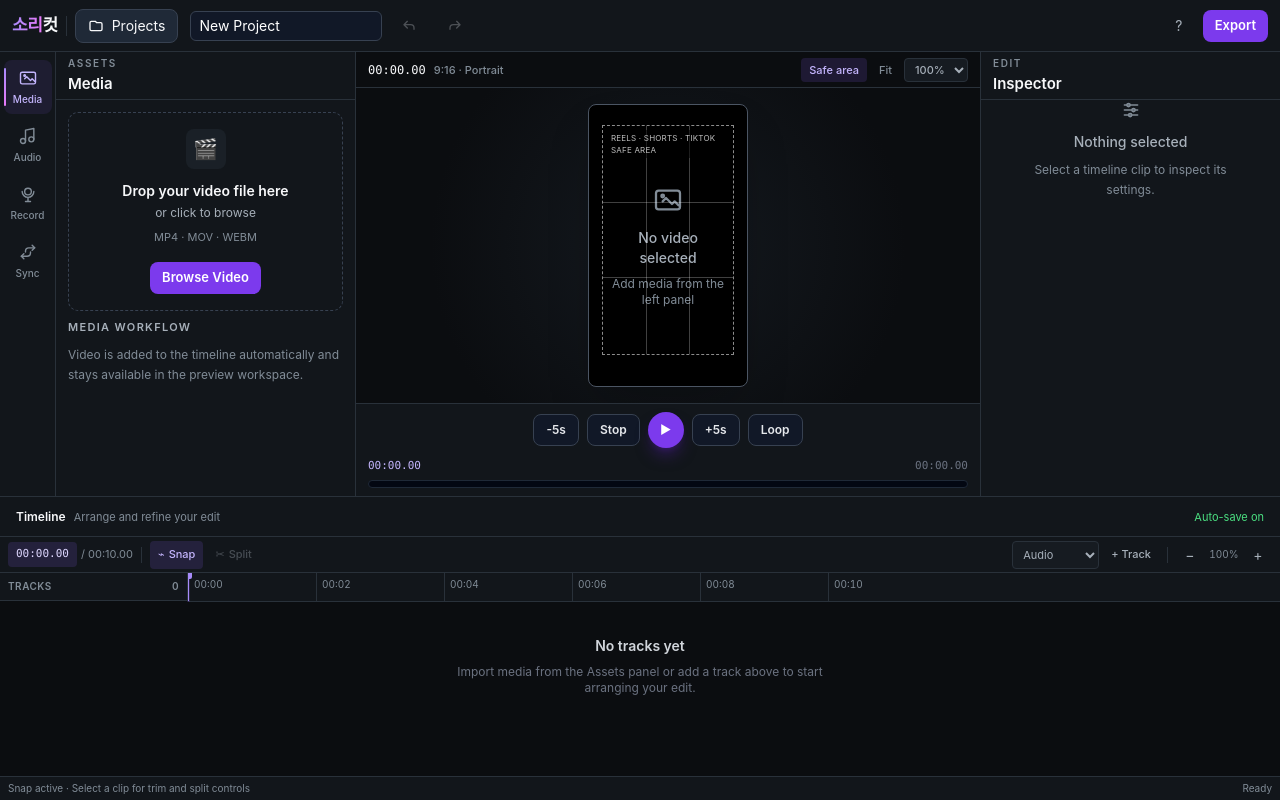
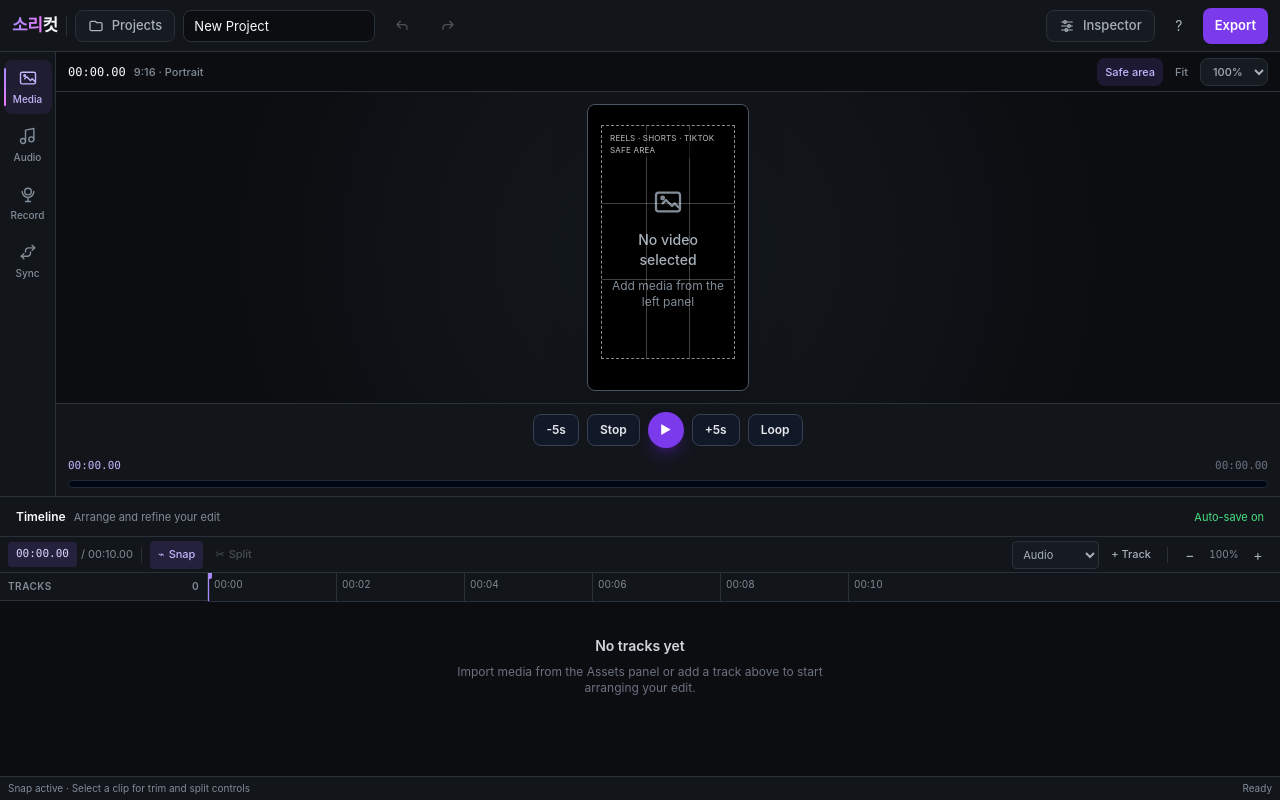
Before and after one commit to woohyun7878/sori-cut, a React (Vite) app in the folder apps/web/: page /studio in a window 1280 px wide. Built offline with nearby package versions, Linux system fonts and the light colour scheme.

Commit message:
fix: refine studio spacing and alignment
Co-authored-by: Copilot App <223556219+Copilot@users.noreply.github.com>

```diff
--- a/apps/web/src/components/ProjectManager.tsx
+++ b/apps/web/src/components/ProjectManager.tsx
@@ -1,6 +1,11 @@
 import { useCallback, useEffect, useState } from 'react';
 import { useProjectStore } from '../store/useProjectStore';
-import { listProjects, deleteProject, loadProject, type ProjectSummary } from '../lib/projectStorage';
+import {
+  listProjects,
+  deleteProject,
+  loadProject,
+  type ProjectSummary,
+} from '../lib/projectStorage';
 import type { SaveStatus } from '../hooks/useAutoSave';
 
 interface ProjectManagerProps {
@@ -91,14 +96,20 @@ export function ProjectManager({ saveStatus }: ProjectManagerProps) {
 
   return (
     <div className="relative">
-      {/* Compact top bar */}
-      <div className="flex items-center gap-3">
-        <button
-          onClick={() => setIsOpen(!isOpen)}
-          className="flex items-center gap-2 rounded-lg border border-gray-700 bg-gray-800 px-3 py-1.5 text-sm hover:bg-gray-700 transition-colors"
-        >
-          <svg className="h-4 w-4" fill="none" viewBox="0 0 24 24" stroke="currentColor" strokeWidth={2}>
-            <path strokeLinecap="round" strokeLinejoin="round" d="M3 7v10a2 2 0 002 2h14a2 2 0 002-2V9a2 2 0 00-2-2h-6l-2-2H5a2 2 0 00-2 2z" />
+      <div className="flex min-w-0 items-center gap-2">
+        <button onClick={() => setIsOpen(!isOpen)} className="studio-secondary-button">
+          <svg
+            className="h-4 w-4"
+            fill="none"
+            viewBox="0 0 24 24"
+            stroke="currentColor"
+            strokeWidth={2}
+          >
+            <path
+              strokeLinecap="round"
+              strokeLinejoin="round"
+              d="M3 7v10a2 2 0 002 2h14a2 2 0 002-2V9a2 2 0 00-2-2h-6l-2-2H5a2 2 0 00-2 2z"
+            />
           </svg>
           Projects
         </button>
@@ -107,7 +118,7 @@ export function ProjectManager({ saveStatus }: ProjectManagerProps) {
           type="text"
           value={projectName}
           onChange={(e) => setProjectName(e.target.value)}
-          className="rounded-md border border-gray-700 bg-gray-900 px-2 py-1 text-sm text-white focus:border-brand-500 focus:outline-none w-48"
+          className="h-8 w-48 min-w-0 rounded-control border border-editor-border bg-canvas px-2.5 text-[13px] text-primary focus:border-brand-500"
           placeholder="Project name"
         />
 
@@ -130,12 +141,12 @@ export function ProjectManager({ saveStatus }: ProjectManagerProps) {
 
       {/* Dropdown project list */}
       {isOpen && (
-        <div className="absolute left-0 top-full z-50 mt-2 w-80 rounded-xl border border-gray-700 bg-gray-900 shadow-xl">
-          <div className="flex items-center justify-between border-b border-gray-700 px-4 py-3">
+        <div className="absolute left-0 top-full z-50 mt-2 w-80 overflow-hidden rounded-editor border border-editor-border bg-surface-raised shadow-xl">
+          <div className="flex h-12 items-center justify-between border-b border-editor-border px-3">
             <h3 className="text-sm font-semibold text-white">Projects</h3>
             <button
               onClick={handleNewProject}
-              className="rounded-md bg-brand-600 px-3 py-1 text-xs font-medium text-white hover:bg-brand-700 transition-colors"
+              className="h-8 rounded-control bg-brand-600 px-3 text-xs font-medium text-white transition-colors hover:bg-brand-700"
             >
               + New Project
             </button>
@@ -143,14 +154,12 @@ export function ProjectManager({ saveStatus }: ProjectManagerProps) {
 
           <div className="max-h-64 overflow-y-auto">
             {projects.length === 0 ? (
-              <p className="px-4 py-6 text-center text-sm text-gray-500">
-                No saved projects.
-              </p>
+              <p className="px-4 py-6 text-center text-sm text-gray-500">No saved projects.</p>
             ) : (
               projects.map((p) => (
                 <div
                   key={p.id}
-                  className={`flex items-center justify-between px-4 py-3 hover:bg-gray-800 transition-colors cursor-pointer border-b border-gray-800 last:border-b-0 ${
+                  className={`flex min-h-12 items-center justify-between border-b border-editor-border px-3 transition-colors last:border-b-0 hover:bg-hover ${
                     p.id === projectId ? 'bg-gray-800/50' : ''
                   }`}
                   onClick={() => handleLoad(p.id)}
@@ -167,8 +176,18 @@ export function ProjectManager({ saveStatus }: ProjectManagerProps) {
                     className="ml-2 rounded p-1 text-gray-500 hover:bg-red-900/30 hover:text-red-400 transition-colors"
                     title="Delete"
                   >
-                    <svg className="h-4 w-4" fill="none" viewBox="0 0 24 24" stroke="currentColor" strokeWidth={2}>
-                      <path strokeLinecap="round" strokeLinejoin="round" d="M19 7l-.867 12.142A2 2 0 0116.138 21H7.862a2 2 0 01-1.995-1.858L5 7m5 4v6m4-6v6m1-10V4a1 1 0 00-1-1h-4a1 1 0 00-1 1v3M4 7h16" />
+                    <svg
+                      className="h-4 w-4"
+                      fill="none"
+                      viewBox="0 0 24 24"
+                      stroke="currentColor"
+                      strokeWidth={2}
+                    >
+                      <path
+                        strokeLinecap="round"
+                        strokeLinejoin="round"
+                        d="M19 7l-.867 12.142A2 2 0 0116.138 21H7.862a2 2 0 01-1.995-1.858L5 7m5 4v6m4-6v6m1-10V4a1 1 0 00-1-1h-4a1 1 0 00-1 1v3M4 7h16"
+                      />
                     </svg>
                   </button>
                 </div>
--- a/apps/web/src/index.css
+++ b/apps/web/src/index.css
@@ -25,6 +25,19 @@
   --color-stem-guitar: #eab308;
   --radius-control: 8px;
   --radius-panel: 10px;
+  --space-1: 4px;
+  --space-2: 8px;
+  --space-3: 12px;
+  --space-4: 16px;
+  --space-6: 24px;
+  --space-8: 32px;
+  --control-height: 32px;
+  --primary-control-height: 36px;
+  --command-height: 52px;
+  --tool-rail-width: 56px;
+  --panel-width: 300px;
+  --timeline-header-width: 208px;
+  --timeline-row-height: 48px;
   --focus-ring: 0 0 0 2px var(--color-canvas), 0 0 0 4px var(--color-brand);
   color-scheme: dark;
 }
@@ -85,7 +98,9 @@
   }
 
   .studio-command-bar {
-    @apply z-50 flex h-[52px] shrink-0 items-center justify-between gap-3 border-b border-editor-border bg-surface px-3;
+    @apply z-50 flex shrink-0 items-center justify-between gap-3 border-b border-editor-border bg-surface;
+    height: var(--command-height);
+    padding-inline: var(--space-3);
   }
 
   .studio-command-group {
@@ -105,15 +120,19 @@
   }
 
   .studio-primary-button {
-    @apply inline-flex h-8 items-center justify-center gap-2 rounded-control bg-brand-600 px-3 text-[13px] font-semibold text-white transition-colors duration-150 hover:bg-brand-700;
+    @apply inline-flex items-center justify-center gap-2 rounded-control bg-brand-600 px-3 text-[13px] font-semibold text-white transition-colors duration-150 hover:bg-brand-700;
+    height: var(--primary-control-height);
   }
 
   .studio-secondary-button {
-    @apply inline-flex h-8 items-center justify-center gap-2 rounded-control border border-editor-border bg-surface-raised px-3 text-[13px] font-medium text-secondary transition-colors duration-150 hover:border-gray-500 hover:bg-hover hover:text-primary;
+    @apply inline-flex items-center justify-center gap-2 rounded-control border border-editor-border bg-surface-raised px-3 text-[13px] font-medium text-secondary transition-colors duration-150 hover:border-gray-500 hover:bg-hover hover:text-primary;
+    height: var(--control-height);
   }
 
   .studio-icon-button {
-    @apply inline-flex h-8 w-8 shrink-0 items-center justify-center rounded-control text-secondary transition-colors duration-150 hover:bg-hover hover:text-primary disabled:cursor-not-allowed disabled:opacity-35;
+    @apply inline-flex shrink-0 items-center justify-center rounded-control text-secondary transition-colors duration-150 hover:bg-hover hover:text-primary disabled:cursor-not-allowed disabled:opacity-35;
+    width: var(--control-height);
+    height: var(--control-height);
   }
 
   .studio-main {
@@ -121,7 +140,8 @@
   }
 
   .studio-upper {
-    @apply relative grid min-h-[300px] flex-1 grid-cols-[56px_minmax(0,1fr)] overflow-hidden;
+    @apply relative grid min-h-[300px] flex-1 overflow-hidden;
+    grid-template-columns: var(--tool-rail-width) minmax(0, 1fr);
   }
 
   .studio-tool-rail {
@@ -151,11 +171,14 @@
 
   .studio-context-panel,
   .studio-inspector {
-    @apply fixed bottom-0 top-[52px] z-40 flex w-[min(320px,calc(100vw-56px))] flex-col overflow-hidden border-editor-border bg-surface shadow-2xl transition-transform duration-150 xl:static xl:z-20 xl:w-auto xl:translate-x-0 xl:shadow-none;
+    @apply fixed bottom-0 z-40 flex flex-col overflow-hidden border-editor-border bg-surface shadow-2xl transition-transform duration-150;
+    top: var(--command-height);
+    width: min(320px, calc(100vw - var(--tool-rail-width)));
   }
 
   .studio-context-panel {
-    @apply left-14 -translate-x-full border-r xl:left-auto;
+    @apply -translate-x-full border-r;
+    left: var(--tool-rail-width);
   }
 
   .studio-inspector {
@@ -174,7 +197,8 @@
   }
 
   .studio-drawer-scrim {
-    @apply fixed inset-0 top-[52px] z-[35] bg-black/60;
+    @apply fixed inset-0 z-[35] bg-black/60;
+    top: var(--command-height);
   }
 
   .studio-panel-header {
@@ -225,7 +249,7 @@
   }
 
   .studio-preview-toolbar {
-    @apply flex h-9 shrink-0 items-center justify-between border-b border-editor-border px-3 text-xs font-medium text-secondary;
+    @apply flex h-10 shrink-0 items-center justify-between border-b border-editor-border px-3 text-xs font-medium text-secondary;
   }
 
   .studio-preview-format {
@@ -237,11 +261,11 @@
   }
 
   .studio-device-frame {
-    @apply relative aspect-[9/16] h-full max-h-[calc(100%-8px)] max-w-full overflow-hidden rounded-control border border-gray-600 bg-black shadow-2xl transition-transform duration-150;
+    @apply relative aspect-[9/16] h-full max-h-full max-w-full overflow-hidden rounded-control border border-gray-600 bg-black shadow-2xl transition-transform duration-150;
   }
 
   .studio-preview-tool {
-    @apply h-6 rounded px-2 text-[11px] font-medium text-muted transition-colors hover:bg-hover hover:text-primary;
+    @apply h-7 rounded-control px-2 text-[11px] font-medium text-muted transition-colors hover:bg-hover hover:text-primary;
   }
 
   .studio-preview-tool.is-active {
@@ -249,7 +273,7 @@
   }
 
   .studio-preview-zoom {
-    @apply h-6 rounded border border-editor-border bg-surface-raised px-1.5 text-[11px] text-secondary outline-none focus:border-brand-500;
+    @apply h-7 rounded-control border border-editor-border bg-surface-raised px-2 text-[11px] text-secondary outline-none focus:border-brand-500;
   }
 
   .studio-safe-area {
@@ -279,7 +303,7 @@
   }
 
   .studio-preview-empty strong {
-    @apply mt-1 text-sm font-medium text-secondary;
+    @apply mt-1 text-sm font-medium leading-5 text-secondary;
   }
 
   .studio-preview-empty span {
@@ -311,7 +335,7 @@
   }
 
   .studio-timeline-content {
-    @apply min-h-0 flex-1 overflow-auto;
+    @apply min-h-0 flex-1 overflow-hidden;
   }
 
   .studio-inspector-empty {
@@ -413,7 +437,7 @@
   }
 
   .timeline-toolbar {
-    @apply flex h-9 shrink-0 items-center justify-between gap-2 border-b border-editor-border bg-surface px-2;
+    @apply flex h-9 shrink-0 items-center justify-between gap-2 overflow-x-auto border-b border-editor-border bg-surface px-2;
   }
 
   .timeline-timecode {
@@ -442,12 +466,19 @@
     scrollbar-width: thin;
   }
 
+  .timeline-grid {
+    display: grid;
+    min-width: max-content;
+    grid-template-columns: var(--timeline-header-width) minmax(720px, 1fr);
+  }
+
   .timeline-track-corner {
     @apply sticky left-0 z-30 flex h-7 items-center justify-between border-b border-r border-editor-border bg-surface px-2 text-[10px] font-semibold uppercase tracking-wider text-muted;
   }
 
   .timeline-track-header {
-    @apply sticky left-0 z-20 flex h-14 items-center justify-between gap-2 border-b border-r border-editor-border bg-surface px-2;
+    @apply sticky left-0 z-20 flex items-center justify-between gap-2 border-b border-r border-editor-border bg-surface px-2;
+    height: var(--timeline-row-height);
   }
 
   .timeline-type-badge {
@@ -487,9 +518,24 @@
     @apply flex h-6 shrink-0 items-center justify-between border-t border-editor-border bg-surface px-2 text-[10px] text-muted;
   }
 
-  @screen xl {
+  @media (min-width: 1360px) {
     .studio-upper {
-      grid-template-columns: 56px 300px minmax(360px, 1fr) 300px;
+      grid-template-columns:
+        var(--tool-rail-width) var(--panel-width) minmax(360px, 1fr)
+        var(--panel-width);
+    }
+
+    .studio-context-panel,
+    .studio-inspector {
+      position: static;
+      z-index: 20;
+      width: auto;
+      transform: translateX(0);
+      box-shadow: none;
+    }
+
+    .studio-context-panel {
+      left: auto;
     }
 
     .studio-context-panel:not(.is-open),
--- a/apps/web/src/pages/Studio.tsx
+++ b/apps/web/src/pages/Studio.tsx
@@ -104,7 +104,7 @@ function PanelHeader({
       </div>
       {onClose ? (
         <button
-          className="studio-icon-button xl:hidden"
+          className="studio-icon-button min-[1360px]:hidden"
           type="button"
           onClick={onClose}
           aria-label={`Close ${title} panel`}
@@ -422,7 +422,7 @@ export function Studio() {
         </div>
         <div className="studio-command-group">
           <button
-            className="studio-secondary-button xl:hidden"
+            className="studio-secondary-button min-[1360px]:hidden"
             type="button"
             onClick={() => setInspectorOpen(true)}
           >
@@ -471,7 +471,7 @@ export function Studio() {
 
           {toolDrawerOpen || inspectorOpen ? (
             <button
-              className="studio-drawer-scrim xl:hidden"
+              className="studio-drawer-scrim min-[1360px]:hidden"
               type="button"
               aria-label="Close open panel"
               onClick={() => {
```
Also changed, not shown: apps/web/src/components/ShortcutHelpModal.tsx (+10 -8 lines), apps/web/src/components/StudioDialog.tsx (+19 -17 lines), apps/web/src/components/Timeline.tsx (+17 -20 lines), 7 other files (tests, documents, lock files or other folders).
